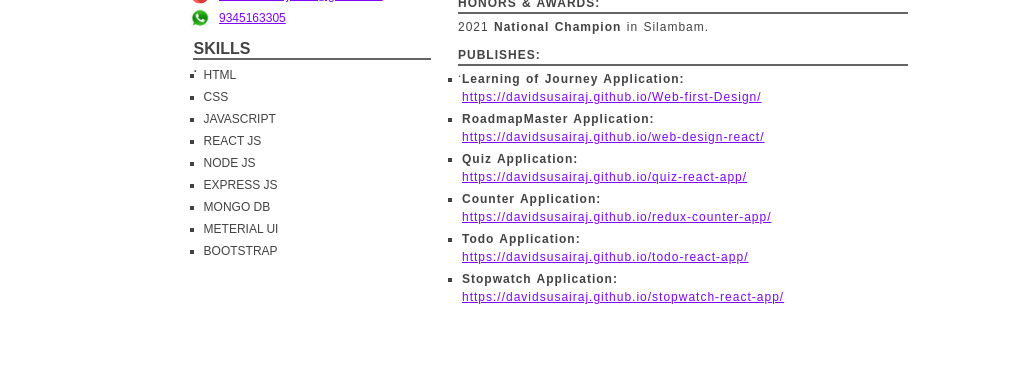
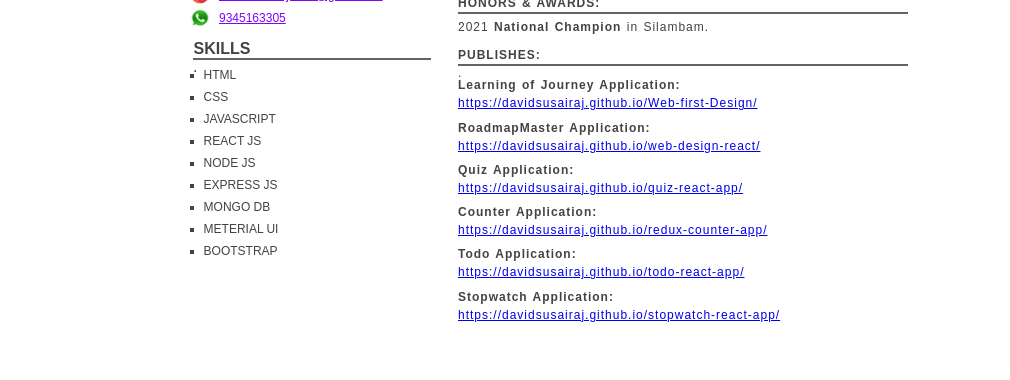
Before and after one commit to DAVIDSUSAIRAJ/david-portfolio, a React (Create React App) app: page /resume in a window 1280 px wide. Shown: the part 370-750 px from the top of the page, without its empty margins (125-1135 px from the left). Built offline with nearby package versions, Linux system fonts and the light colour scheme.

Commit message:
resume enhancement

```diff
--- a/src/pages/resume.js
+++ b/src/pages/resume.js
@@ -200,8 +200,8 @@ const Resume = () => {
                 <strong>PUBLISHES:</strong>
               </h4>
               <div className="re_underline">.</div>
-              <ul className="re_publish_ul">
-                <li>
+              <div className="re_publish_ul">
+                <div>
                   <strong>Learning of Journey Application:</strong>
                   <br></br>
                   <a
@@ -210,8 +210,8 @@ const Resume = () => {
                   >
                     https://davidsusairaj.github.io/Web-first-Design/
                   </a>
-                </li>
-                <li>
+                </div>
+                <div>
                   <strong>RoadmapMaster Application:</strong>
                   <br></br>
                   <a
@@ -220,8 +220,8 @@ const Resume = () => {
                   >
                     https://davidsusairaj.github.io/web-design-react/
                   </a>
-                </li>
-                <li>
+                </div>
+                <div>
                   <strong>Quiz Application:</strong>
                   <br></br>
                   <a
@@ -230,8 +230,8 @@ const Resume = () => {
                   >
                     https://davidsusairaj.github.io/quiz-react-app/
                   </a>
-                </li>
-                <li>
+                </div>
+                <div>
                   <strong>Counter Application:</strong>
                   <br></br>
                   <a
@@ -240,8 +240,8 @@ const Resume = () => {
                   >
                     https://davidsusairaj.github.io/redux-counter-app/
                   </a>
-                </li>
-                <li>
+                </div>
+                <div>
                   <strong>Todo Application:</strong>
                   <br></br>
                   <a
@@ -250,8 +250,8 @@ const Resume = () => {
                   >
                     https://davidsusairaj.github.io/todo-react-app/
                   </a>
-                </li>
-                <li>
+                </div>
+                <div>
                   <strong>Stopwatch Application:</strong>
                   <br></br>
                   <a
@@ -260,8 +260,8 @@ const Resume = () => {
                   >
                     https://davidsusairaj.github.io/stopwatch-react-app/
                   </a>
-                </li>
-              </ul>
+                </div>
+              </div>
             </div>
           </div>
         </div>
--- a/src/scss/resume.css
+++ b/src/scss/resume.css
@@ -165,14 +165,16 @@
     padding-top: 20px;
     /* background-color: red; */
   }
-  /* .re_publish_ul {
-    background-color: red;
-    height: 300px;
-  } */
+  .re_publish_ul {
+    /* background-color: red; */
+    height: 260px;
+    display: flex;
+    flex-direction: column;
+    justify-content: space-evenly;
+
+  }
   .re_publish_ul li{
    margin: 4px;
-   list-style-type: square;
-   list-style-position: outside;
   }
 
   .re_publish_ul li a {
```
